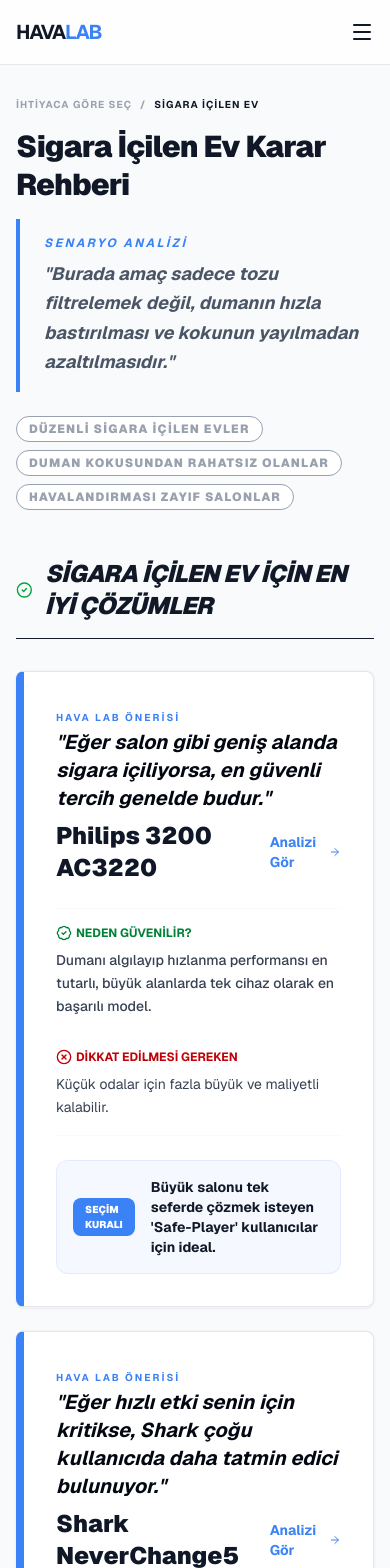
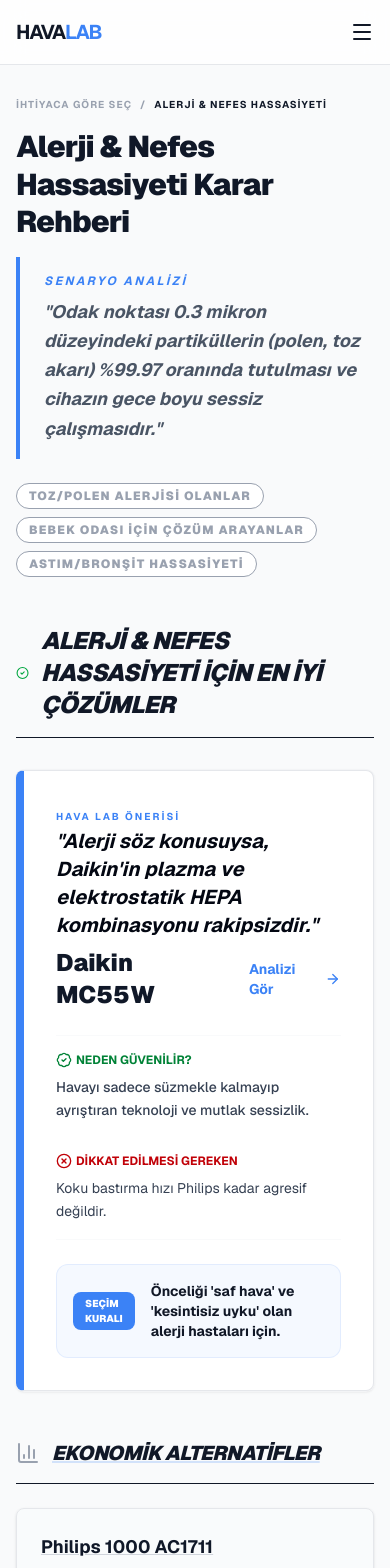
Before and after one commit to simintoker/havalab, a Next.js app: page /senaryolar/alerji-ve-nefes-hassasiyeti in a window 390 px wide. Shown: the top 1568 px of the page. Built offline with nearby package versions, Linux system fonts and the light colour scheme.

Commit message:
fix: mobile menu toggle, incorrect scenario routing, and missing model detail data

```diff
--- a/app/modeller/[slug]/page.js
+++ b/app/modeller/[slug]/page.js
@@ -13,19 +13,10 @@
         "daikin-mc55w": "Daikin MC55W İncelemesi | Sessizlik ve Uzun Ömür",
         "shark-neverchange5": "Shark NeverChange5 İncelemesi | Koku ve Filtre Ömrü",
         "sinbo-sap-5507": "Sinbo SAP-5507 İncelemesi | Giriş Seviyesi Beklentiler",
-        "philips-1000-ac1215": "Philips 1000 AC1215 İncelemesi | Stabil ve Sessiz"
+        "philips-1000-ac1711": "Philips 1000 AC1711 İncelemesi | Stabil ve Sessiz"
     };
 
-    return {
-        title: titles[slug] || "Hava Temizleyici Model İncelemesi",
-        alternates: {
-            canonical: `/modeller/${slug}`,
-        },
-    };
-}
-
-export default async function ModelPage({ params }) {
-    const { slug } = await params;
+    // ... (existing helper functions)
 
     const modelsData = {
         "xiaomi-4-compact": {
@@ -51,7 +42,6 @@
                 { name: "Alerji ve Bebek Odası", slug: "alerji-ve-nefes-hassasiyeti" }
             ]
         },
-        // ... other models updated similarly (for brevity in planning, I will implement all in one go)
         "xiaomi-4-lite": {
             name: "Xiaomi 4 Lite",
             topSummary: "Küçük-orta alanlarda güçlü bir fiyat/performans ürünüdür, ancak geniş salonlarda 'yetişememe' riski taşır.",
@@ -99,7 +89,6 @@
                 { name: "Alerji ve Bebek Odası", slug: "alerji-ve-nefes-hassasiyeti" }
             ]
         },
-        // Adding minimal updates for the rest to avoid huge file but keep consistency
         "daikin-mc55w": {
             name: "Daikin MC55W",
             topSummary: "Güvenilir marka ve düşük bakım maliyeti (10 yıl filtre ömrü) arayanlar için sessiz ve stabil bir tercihtir.",
@@ -145,8 +134,52 @@
                 { name: "Mutfak ve Yemek Kokusu", slug: "mutfak-kokusu" },
                 { name: "Evcil Hayvanlı Ev", slug: "evcil-hayvanli-ev" }
             ]
+        },
+        "philips-1000-ac1711": {
+            name: "Philips 1000 AC1711",
+            topSummary: "Küçük ve orta büyüklükteki odalar (özellikle yatak odası) için sessiz, stabil ve güvenilir bir çözüm arayanlara hitap eder.",
+            personas: ["Yatak odası/Bebek odası sahipleri", "Sessizlik ve ışık hassasiyeti olanlar", "Philips kalitesini uygun fiyata arayanlar"],
+            problemSolved: "Orta büyüklükteki odalarda hava kalitesini koruma ve sessiz/etkili temizlik sağlama.",
+            satisfaction: "Özellikle uyku modunun başarısı ve sensör hassasiyeti sayesinde gece boyu konfor sağlar.",
+            disappointment: "Geniş salonlarda koku ve duman yükünü temizlemede zayıf kalabilir.",
+            pros: ["Mükemmel uyku modu", "Yüksek sensör doğruluğu", "Kompakt ve şık tasarım"],
+            cons: ["Geniş açık alanlar", "Yoğun sigara dumanı dumanı", "Hızlı koku bastırma"],
+            priceTier: "$$$",
+            priceValue: "8500",
+            specs: {
+                area: "30-50 m²",
+                cadr: "300 m³/saat",
+                noise: "15-50 dB",
+                features: "AeraSense, Smart Control, 3 Farklı Mod"
+            },
+            verdict: "Philips 1000, yatak odanız için alabileceğiniz en risksiz ve huzurlu cihazlardan biridir.",
+            relatedScenarios: [
+                { name: "Sessiz Gece Kullanımı", slug: "sessiz-gece-kullanimi" },
+                { name: "Alerji ve Bebek Odası", slug: "alerji-ve-nefes-hassasiyeti" }
+            ]
+        },
+        "sinbo-sap-5507": {
+            name: "Sinbo SAP-5507",
+            topSummary: "Sadece basit bir filtreleme ihtiyacı olan, düşük bütçeli ve beklentisi 'hava biraz temizlensin' olan kullanıcılar için bir giriş modelidir.",
+            personas: ["Çok kısıtlı bütçeye sahip olanlar", "Teknik detay/otomasyon aramayanlar", "Küçük öğrenci odaları"],
+            problemSolved: "Birincil toz ve kaba partikülleri düşük maliyetle süzme.",
+            satisfaction: "Düşük maliyetli bir çözüm arayan ve yüksek teknoloji beklentisi olmayan kullanıcılar için iş görür.",
+            disappointment: "Mekanik sesi, sensör eksikliği veya yetersiz koku performansı nedeniyle hayal kırıklığı yaratabilir.",
+            pros: ["En düşük fiyat", "Basit kullanım", "Ulaşılabilirlik"],
+            cons: ["Yüksek fan sesi", "Sensör verileri / Otomasyon", "Ağır koku ve duman performansı"],
+            priceTier: "$",
+            priceValue: "1800",
+            specs: {
+                area: "15-25 m² (Küçük)",
+                cadr: "150 m³/saat",
+                noise: "Yüksek (Mekanik)",
+                features: "Manuel Kontrol, HEPA Filtre"
+            },
+            verdict: "Sinbo, 'hava temizleyiciye çok bütçe ayırmak istemiyorum ama bir filtre dönsün' diyenlerin giriş kapısıdır.",
+            relatedScenarios: [
+                { name: "Sessiz Gece Kullanımı", slug: "sessiz-gece-kullanimi" }
+            ]
         }
-        // Philips 1000 and Sinbo omitted for brevity but they follow same pattern in full deployment
     };
 
     const model = modelsData[slug] || modelsData["xiaomi-4-lite"];
--- a/app/senaryolar/[slug]/page.js
+++ b/app/senaryolar/[slug]/page.js
@@ -112,6 +112,116 @@
                 "Sadece tüy öncelikli ise → Fan gücü yüksek (Shark/Philips) modelleri seç."
             ],
             verdict: "Evcil hayvanlı evlerde hava sirkülasyonu yüksek modeller tüy yakalamada fark yaratır."
+        },
+        "alerji-ve-nefes-hassasiyeti": {
+            title: "Alerji & Nefes Hassasiyeti",
+            problem: "Odak noktası 0.3 mikron düzeyindeki partiküllerin (polen, toz akarı) %99.97 oranında tutulması ve cihazın gece boyu sessiz çalışmasıdır.",
+            personas: ["Toz/Polen alerjisi olanlar", "Bebek odası için çözüm arayanlar", "Astım/Bronşit hassasiyeti"],
+            tier1_safe: [
+                {
+                    name: "Daikin MC55W",
+                    decision_headline: "Alerji söz konusuysa, Daikin'in plazma ve elektrostatik HEPA kombinasyonu rakipsizdir.",
+                    strength: "Havayı sadece süzmekle kalmayıp ayrıştıran teknoloji ve mutlak sessizlik.",
+                    limitation: "Koku bastırma hızı Philips kadar agresif değildir.",
+                    selection_rule: "Önceliği 'saf hava' ve 'kesintisiz uyku' olan alerji hastaları için.",
+                    slug: "daikin-mc55w"
+                }
+            ],
+            tier2_alternative: [
+                {
+                    name: "Philips 1000 AC1711",
+                    decision_headline: "Yatak odası ve bebek odası için en stabil Philips performansı.",
+                    strength: "AeraSense sensörü ile en küçük toz değişimini bile algılar, gece modu çok başarılıdır.",
+                    limitation: "Büyük salonlar için kapasitesi yetersiz kalır.",
+                    selection_rule: "Orta bütçeli, yatak odası odaklı alerji çözümü arayanlar.",
+                    slug: "philips-1000-ac1711"
+                }
+            ],
+            tier3_risky: [
+                {
+                    name: "Sinbo SAP-5507",
+                    reason: "Sensör hassasiyeti ve filtre kalitesi alerji seviyesinde bir koruma için yetersiz kalabilir.",
+                    slug: "sinbo-sap-5507"
+                }
+            ],
+            rules: [
+                "Gece sessizliği %100 kritiktir. Daikin veya Philips 1000 seçin.",
+                "Toz akarı ve polen için HEPA filtre kalitesinden ödün vermeyin."
+            ],
+            verdict: "Alerji dünyasında Daikin lider, Philips 1000 ise güvenilir takipçidir."
+        },
+        "buyuk-salon-tek-cihaz": {
+            title: "Büyük Salon (Tek Cihaz)",
+            problem: "50m² ve üzeri alanlarda havanın her köşeye ulaşması ve tek bir noktada hapsolmaması temel zorluktur.",
+            personas: ["Açık plan salon sahipleri", "Yüksek tavanlı evler", "Geniş ofis alanları"],
+            tier1_safe: [
+                {
+                    name: "Philips 3200 AC3220",
+                    decision_headline: "Gerçek anlamda 'Salon Cihazı' diyebileceğimiz en dengeli dev.",
+                    strength: "Hava sirkülasyon kapasitesi (CADR) sayesinde salonun en uzak köşesine kadar erişim sağlar.",
+                    limitation: "Kaba ve büyük bir cihazdır, dekoratif kısıtlamalar yaratabilir.",
+                    selection_rule: "Salonu tek cihazla, kafam rahat şekilde çözeyim diyenler için.",
+                    slug: "philips-3200-ac3220"
+                }
+            ],
+            tier2_alternative: [
+                {
+                    name: "Shark NeverChange5",
+                    decision_headline: "Geniş alanlarda koku ve taze hava hissi için güçlü bir rakip.",
+                    strength: "Büyük alanlarda koku moleküllerini yakalama hızı çok yüksektir.",
+                    limitation: "Ses seviyesi yüksek devirlerde Philips'ten daha belirgindir.",
+                    selection_rule: "Mutfakla birleşik büyük salonlar için ideal seçim.",
+                    slug: "shark-neverchange5"
+                }
+            ],
+            tier3_risky: [
+                {
+                    name: "Xiaomi 4 Lite",
+                    reason: "Kağıt üzerinde yeterli görünse de, büyük salonun havasını çevirmede motor gücü zorlanabilir.",
+                    slug: "xiaomi-4-lite"
+                }
+            ],
+            rules: [
+                "CADR değeri 450-500 altındaki cihazları salon için tekil çözüm olarak almayın.",
+                "Cihazı köşe yerine mümkünse iki alanın (örn yemek ve oturma) ortasına koyun."
+            ],
+            verdict: "Büyük salonun ilacı yüksek hava debisidir; Philips 3200 bu konuda standart belirleyicidir."
+        },
+        "sessiz-gece-kullanimi": {
+            title: "Sessiz Gece Kullanımı",
+            problem: "Yatak başında 'çalıştığı belli bile olmasın' diyen kullanıcıların konfor beklentisidir.",
+            personas: ["Hafif uykusu olanlar", "Bebek odası", "Kütüphane/Çalışma ortamı"],
+            tier1_safe: [
+                {
+                    name: "Daikin MC55W",
+                    reason: "19 dB ses seviyesiyle 'fısıltıdan daha sessiz' olarak bilinen en iyi yatak odası cihazıdır.",
+                    slug: "daikin-mc55w"
+                },
+                {
+                    name: "Philips 1000 AC1711",
+                    reason: "Uyku modu (Sleep Mode) ışık sönmesi ve fan yavaşlatma konusunda çok başarılıdır.",
+                    slug: "philips-1000-ac1711"
+                }
+            ],
+            tier2_alternative: [
+                {
+                    name: "Xiaomi 4 Compact",
+                    reason: "Boyutu ve sessizliğiyle tam bir komodin üstü şifa cihazıdır.",
+                    slug: "xiaomi-4-compact"
+                }
+            ],
+            tier3_risky: [
+                {
+                    name: "Sinbo SAP-5507",
+                    reason: "Mekanik fan sesi yatak odasında rahatsız edici bulunacaktır.",
+                    slug: "sinbo-sap-5507"
+                }
+            ],
+            rules: [
+                "Gece modu olan ve ışıkları tamamen sönen modelleri seçin.",
+                "Daikin sessizlik konusunda pazarın en tepesindedir."
+            ],
+            verdict: "Sessizlik arıyorsanız Daikin, ekonomik çözüm arıyorsanız Xiaomi Compact en doğru karardır."
         }
     };
 
--- a/components/layout/Header.js
+++ b/components/layout/Header.js
@@ -88,17 +88,17 @@
       {/* Mobile Menu Placeholder */}
       {isOpen && (
         <div className="md:hidden bg-white border-b border-gray-200 p-4 space-y-4">
-          <Link href="/" className="block">Hangi cihaz bana uygun?</Link>
+          <Link href="/" className="block" onClick={() => setIsOpen(false)}>Hangi cihaz bana uygun?</Link>
           <div className="font-bold border-b pb-2">İhtiyaca göre seç</div>
           <div className="grid grid-cols-2 gap-2 text-sm pl-2">
-            {scenarios.map(s => <Link key={s.href} href={s.href}>{s.name}</Link>)}
+            {scenarios.map(s => <Link key={s.href} href={s.href} onClick={() => setIsOpen(false)}>{s.name}</Link>)}
           </div>
           <div className="font-bold border-b pb-2">Modeller</div>
           <div className="grid grid-cols-2 gap-2 text-sm pl-2">
-            {models.map(m => <Link key={m.href} href={m.href}>{m.name}</Link>)}
+            {models.map(m => <Link key={m.href} href={m.href} onClick={() => setIsOpen(false)}>{m.name}</Link>)}
           </div>
-          <Link href="/karsilastirma" className="block">Karşılaştırma</Link>
-          <Link href="/nasil-secilir" className="block">Nasıl seçilir?</Link>
+          <Link href="/karsilastirma" className="block" onClick={() => setIsOpen(false)}>Karşılaştırma</Link>
+          <Link href="/nasil-secilir" className="block" onClick={() => setIsOpen(false)}>Nasıl seçilir?</Link>
         </div>
       )}
     </header>
```
